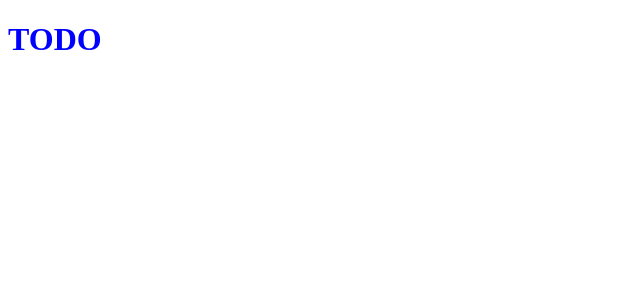
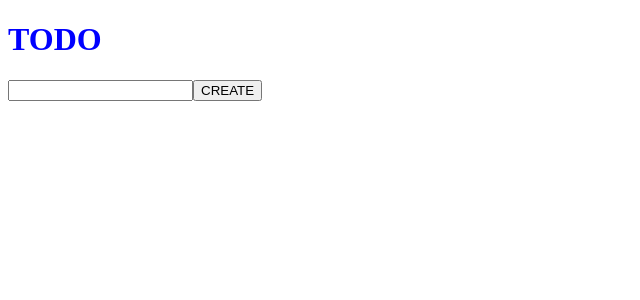
Before and after one commit to taigakiyokawa/todo-app-react, a React app: page / in a window 1280 px wide. Shown: the top 300 px of the page, without its empty margins (0-640 px from the left). Built offline with nearby package versions, Linux system fonts and the light colour scheme.

Commit message:
add text-field and submit-button in Form and import it to App

```diff
--- a/src/components/App.jsx
+++ b/src/components/App.jsx
@@ -1,11 +1,13 @@
 import React from 'react';
 import Header from './Header';
+import Form from './Form';
 
 export default class App extends React.Component {
   render() {
     return (
       <div>
         <Header/>
+        <Form/>
       </div>
     );
   }
--- a/src/components/Form.jsx
+++ b/src/components/Form.jsx
@@ -0,0 +1,12 @@
+import React from 'react';
+
+const Form = () => (
+  <form action="">
+    <div>
+      <input type="text" name="title"/>
+      <input type="submit" value="CREATE"/>
+    </div>
+  </form>
+)
+
+export default Form;
```
